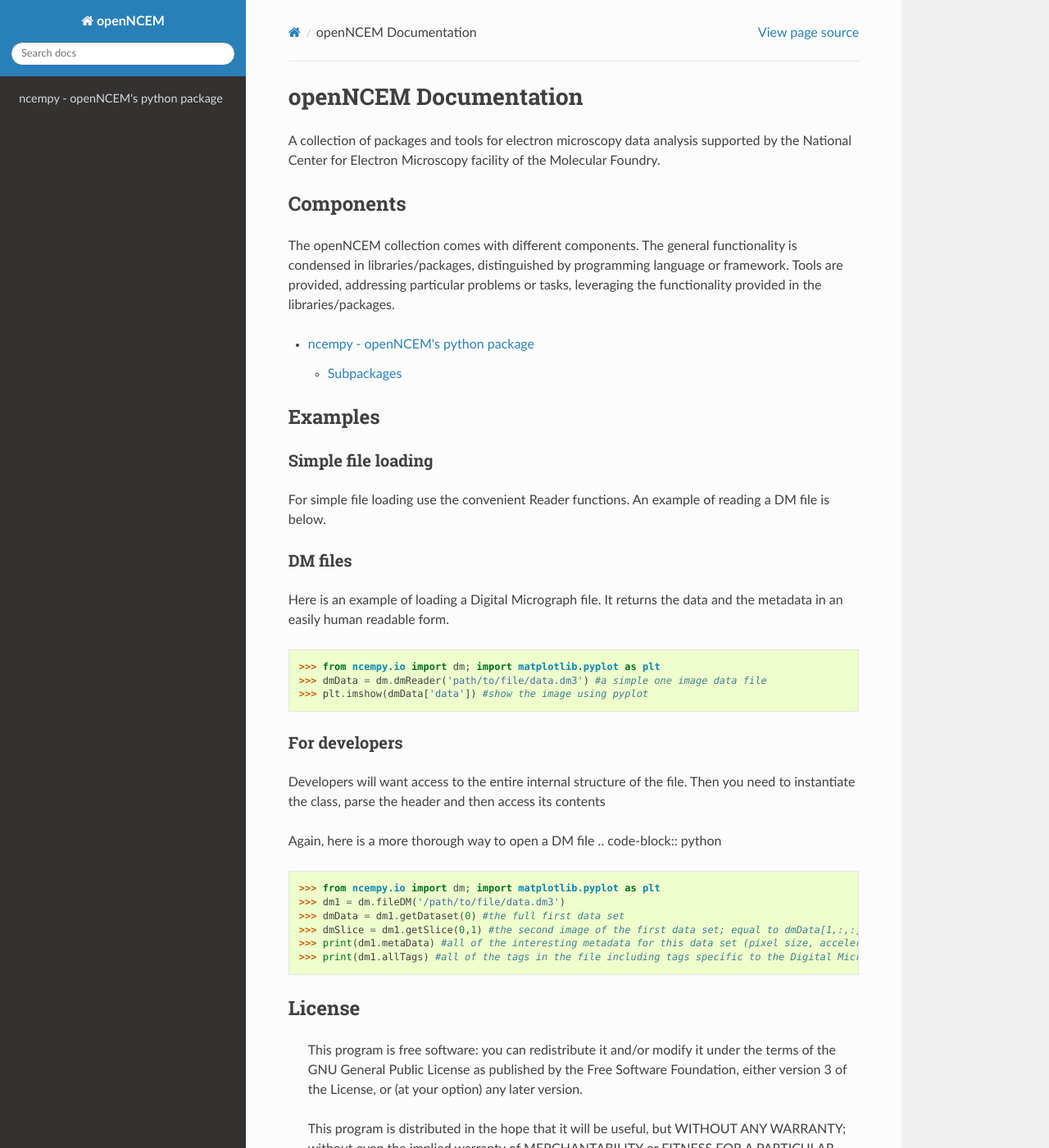
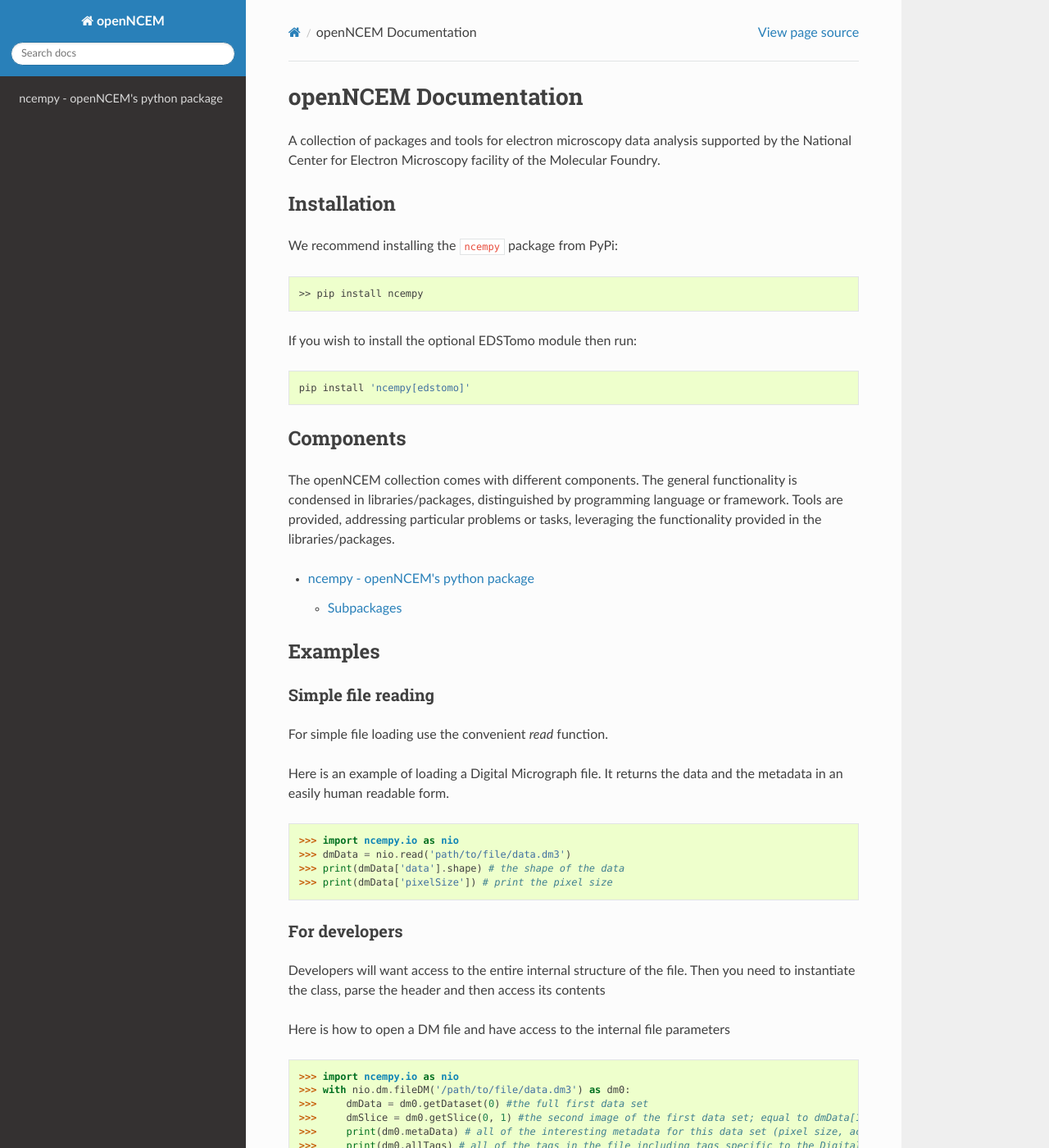
Before and after one commit to ercius/openNCEM, a Sphinx documentation site: the page built from docs/index.rst, in a window 1280 px wide and 1400 px high. Shown: the whole window at 82% size. Built offline with Sphinx 7.4.7 and the Read the Docs theme 2.0.0, drawn with Linux system fonts in a browser that asks for light colours; pages that are not in the unit, such as notebooks, are missing from menus.

Commit message:
update readme and documentation for installation and examples.

```diff
--- a/docs/index.rst
+++ b/docs/index.rst
@@ -2,6 +2,21 @@
 ======================
 
 A collection of packages and tools for electron microscopy data analysis supported by the National Center for Electron Microscopy facility of the Molecular Foundry.
+
+Installation
+------------
+
+We recommend installing the ``ncempy`` package from PyPi:
+
+.. code-block:: bash
+
+    >> pip install ncempy
+
+If you wish to install the optional EDSTomo module then run:
+
+.. code-block:: bash
+
+    pip install 'ncempy[edstomo]'
 
 Components
 ----------
@@ -14,39 +29,37 @@
     ncempy - openNCEM's python package<ncempy>
     tools - wrapping the provided functionality into useful tools<tools>
 
-
 Examples
 --------
-Simple file loading
+Simple file reading
 ^^^^^^^^^^^^^^^^^^^
-For simple file loading use the convenient Reader functions. An example of reading a DM file is below.
+For simple file loading use the convenient `read` function.
 
-DM files
-^^^^^^^^
 Here is an example of loading a Digital Micrograph file. It returns the data and the metadata in
 an easily human readable form.
 
 .. code-block:: python
 
-   >>> from ncempy.io import dm; import matplotlib.pyplot as plt
-   >>> dmData = dm.dmReader('path/to/file/data.dm3') #a simple one image data file
-   >>> plt.imshow(dmData['data']) #show the image using pyplot
+   >>> import ncempy.io as nio
+   >>> dmData = nio.read('path/to/file/data.dm3')
+   >>> print(dmData['data'].shape) # the shape of the data
+   >>> print(dmData['pixelSize']) # print the pixel size
 
 For developers
 ^^^^^^^^^^^^^^
 Developers will want access to the entire internal structure of the file.
 Then you need to instantiate the class, parse the header and then access its contents
 
-Again, here is a more thorough way to open a DM file
+Here is how to open a DM file and have access to the internal file parameters
+
 .. code-block:: python
 
-   >>> from ncempy.io import dm; import matplotlib.pyplot as plt
-   >>> dm1 = dm.fileDM('/path/to/file/data.dm3')
-   >>> dmData = dm1.getDataset(0) #the full first data set
-   >>> dmSlice = dm1.getSlice(0,1) #the second image of the first data set; equal to dmData[1,:,:] from the line above
-   >>> print(dm1.metaData) #all of the interesting metadata for this data set (pixel size, accelerating voltage, etc.)
-   >>> print(dm1.allTags) #all of the tags in the file including tags specific to the Digital Micrpograph software program
-
+   >>> import ncempy.io as nio
+   >>> with nio.dm.fileDM('/path/to/file/data.dm3') as dm0:
+   >>>     dmData = dm0.getDataset(0) #the full first data set
+   >>>     dmSlice = dm0.getSlice(0, 1) #the second image of the first data set; equal to dmData[1,:,:] from the line above
+   >>>     print(dm0.metaData) # all of the interesting metadata for this data set (pixel size, accelerating voltage, etc.)
+   >>>     print(dm0.allTags) # all of the tags in the file including tags specific to the Digital Micrpograph software program
 
 License
 -------
```
Also changed, not shown: ncempy/README.rst.
